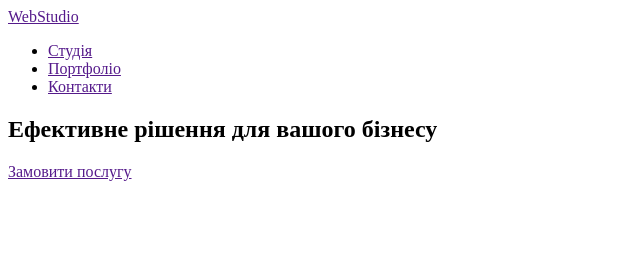
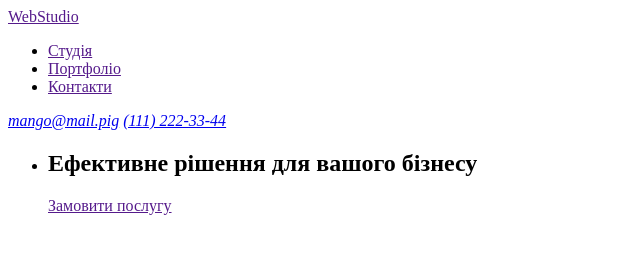
Before and after one commit to Roksolana0101/github-tutorial, a plain HTML site: page index.html in a window 1280 px wide. Shown: the whole page, without its empty margins (0-640 px from the left). Drawn offline with Linux system fonts and the light colour scheme.

Commit message:
Added index.html

```diff
--- a/index.html
+++ b/index.html
@@ -1,31 +1,36 @@
 <!DOCTYPE html>
 <html lang="en">
   <head>
-    <meta charset="UTF-8">
-    <meta http-equiv="X-UA-Compatible" content="IE=edge">
-    <meta name="viewport" content="width=device-width, initial-scale=1.0">
+    <meta charset="UTF-8" />
+    <meta http-equiv="X-UA-Compatible" content="IE=edge" />
+    <meta name="viewport" content="width=device-width, initial-scale=1.0" />
     <title>homework 1</title>
   </head>
+
   <body>
     <header>
       <nav>
-        <a href="">
-        WebStudio</a>
+        <a href="">WebStudio</a>
         <ul>
           <li><a href="">Студія</a></li>
           <li><a href="">Портфоліо</a></li>
           <li><a href="">Контакти</a></li>
         </ul>
       </nav>
+      <address>
+        <a href="mailto:mango@mail.pig">mango@mail.pig</a>
+        <a href="tel:+1112223344">(111) 222-33-44</a>
+      </address>
     </header>
     <main>
       <section>
-        <div>
-        <h1>Ефективне рішення для вашого бізнесу</h1>
+        <ul>
+          <li><h1>Ефективне рішення для вашого бізнесу</h1></li>
           <a href="">Замовити послугу</a>
-        </div>
+        </ul>
       </section>
+      <section></section>
     </main>
-
+    <footer></footer>
   </body>
 </html>
```
Lines whose indentation alone changed are shown as unchanged.
